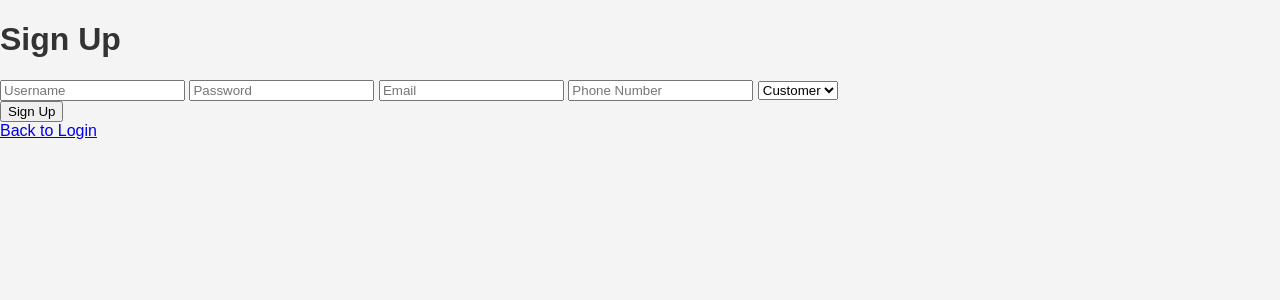
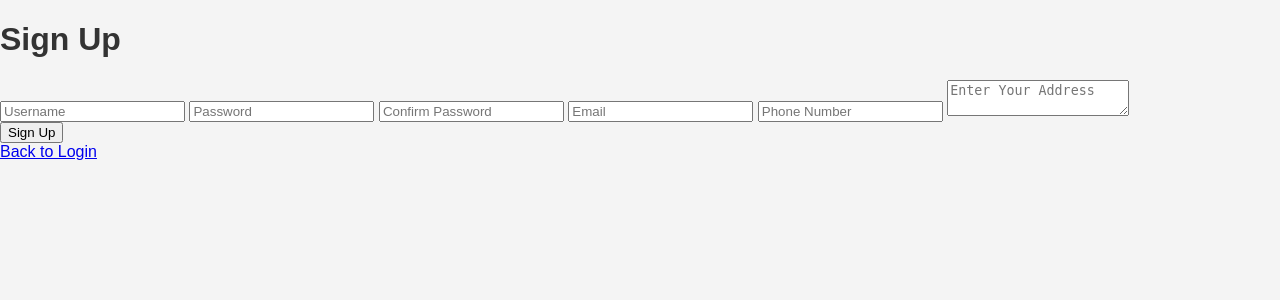
Before and after one commit to dewchan01/online-food-ordering-service, a PHP site: page /php/sign_up.php in a window 1280 px wide. Shown: the top 300 px of the page. Run offline with PHP 8.4, Linux system fonts and the light colour scheme.

Commit message:
remove customer options for sign up

```diff
--- a/index.html
+++ b/index.html
@@ -13,8 +13,8 @@
         <div id="user-login">
             <h3>User Login</h3>
             <form action="php/user_login.php" method="post">
-                <input type="text" name="username" placeholder="Username">
-                <input type="password" name="password" placeholder="Password">
+                <input type="text" name="username" placeholder="Username" required>
+                <input type="password" name="password" placeholder="Password" required>
                 <button type="submit">Login</button>
             </form>
             <p>Don't have an account? <a href="php/sign_up.php">Sign Up</a></p>
--- a/js/script.js
+++ b/js/script.js
@@ -4,7 +4,6 @@
 const productsList = document.getElementById('products-list');
 const cart = document.getElementById('cart');
 const vendorDropdown = document.getElementById('vendor');
-const roleDropdown = document.getElementById('roleSelect');
 const address = document.getElementById('addressField');
 
 
@@ -130,16 +129,3 @@ if (cartIcon) {
         cartDropdown.appendChild(checkoutButton);
     }
 }
-
-//address filling
-let selectedRole;
-roleDropdown.addEventListener('change' ,()=>{
-    selectedRole = roleDropdown.value
-    if(selectedRole==="customer")
-    {
-        address.style.display="block";
-    }
-    else{
-        address.style.display="none";
-    }
-});
--- a/php/sign_up.php
+++ b/php/sign_up.php
@@ -18,7 +18,7 @@ if ($_SERVER["REQUEST_METHOD"] == "POST") {
     $password = $_POST["password"];
     $email = $_POST["email"];
     $phone_number = $_POST["phone_number"];
-    $role = $_POST["role"];
+    $role = "customer";
     $address=$_POST["address"];
 
     $insertQuery = "INSERT INTO users (username, password, email, phone_number, role,address) VALUES (?, ?, ?, ?, ?,?)";
@@ -44,13 +44,10 @@ $conn->close();
     <form method="post">
         <input type="text" name="username" placeholder="Username" required>
         <input type="password" name="password" placeholder="Password" required>
+        <input type="password" id="confirmPassword" name="confirm_password" placeholder="Confirm Password" required>
         <input type="email" name="email" placeholder="Email" required>
         <input type="tel" name="phone_number" placeholder="Phone Number" required>
-        <select name="role" id="roleSelect" required>
-            <option value="customer">Customer</option>
-            <option value="vendor">Vendor</option>
-        </select>
-        <textarea name="address" id ="addressField" style="display:none;"placeholder="Enter Your Address" required></textarea>
+        <textarea name="address" id ="addressField" placeholder="Enter Your Address" required></textarea>
         <br>
         <button type="submit">Sign Up</button>
     </form>
```
